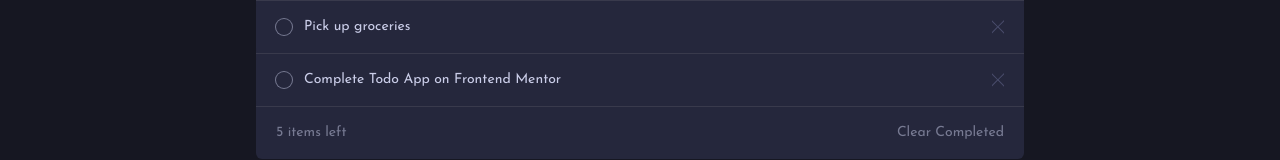
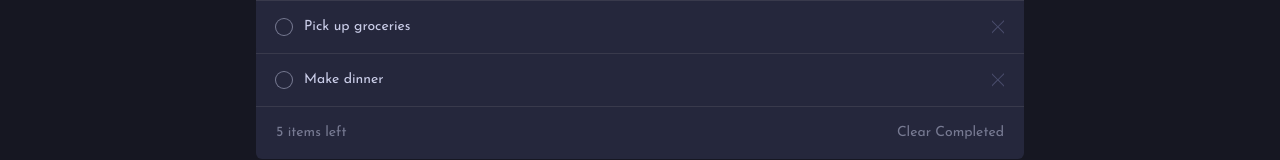
Before and after one commit to SaltySaff/todo-app, a React (Vite) app: page / in a window 1280 px wide. Shown: the part 407-567 px from the top of the page. Built offline with nearby package versions, Linux system fonts and the light colour scheme.

Commit message:
change to mock data

```diff
--- a/src/todosData.js
+++ b/src/todosData.js
@@ -28,7 +28,7 @@ const todosData = [
   },
   {
     id: nanoid(),
-    text: "Complete Todo App on Frontend Mentor",
+    text: "Make dinner",
     isComplete: false,
   },
 ];
```
